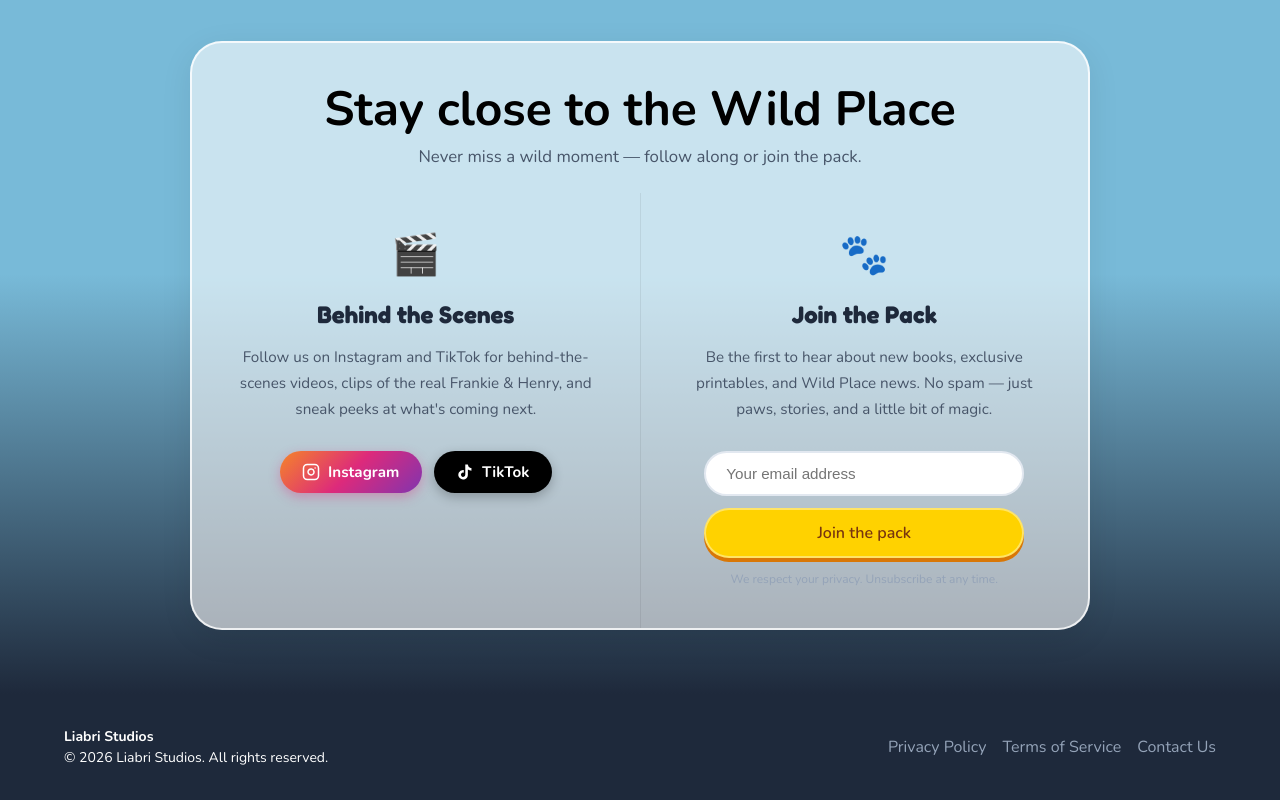
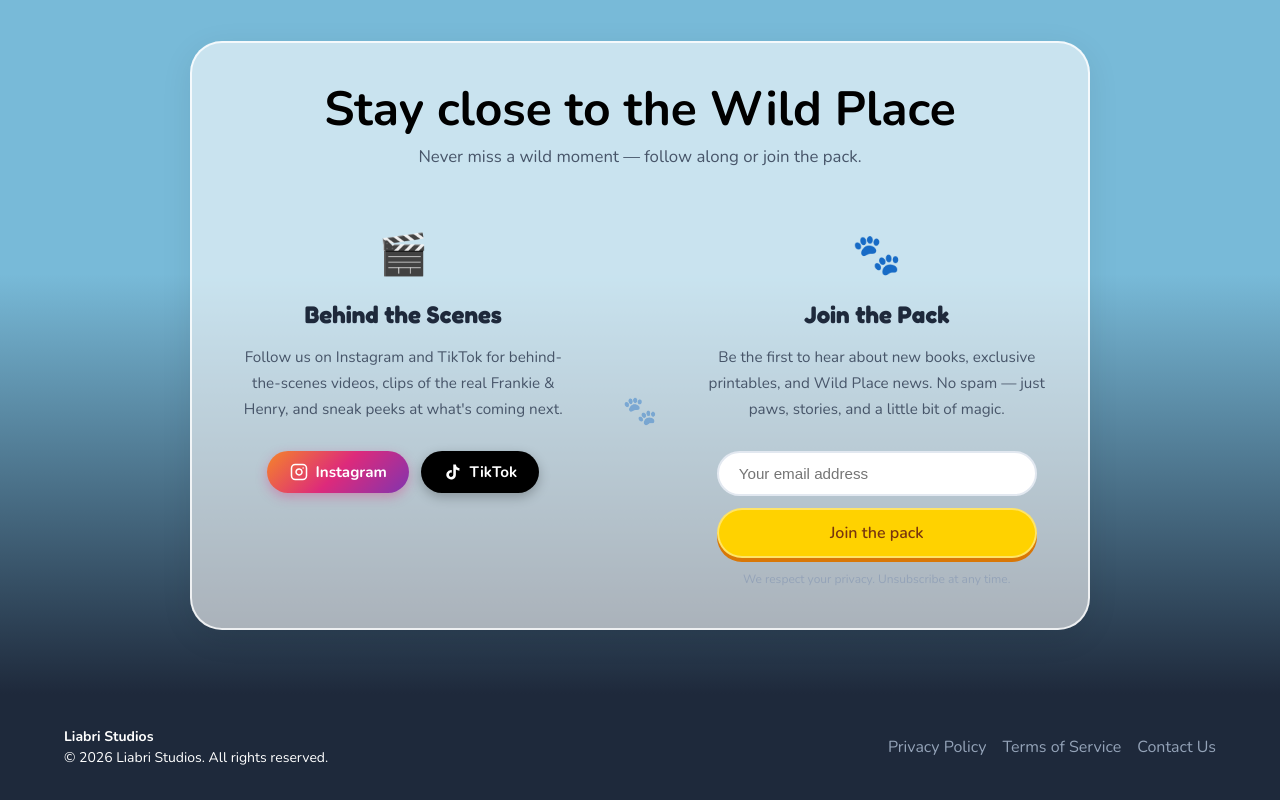
Before and after one commit to michelecameron21-art/Frankie-Henry-Website, a React (Vite) app: page / in a window 1280 px wide. Shown: the part 5035-5835 px from the top of the page. Built offline with nearby package versions, Linux system fonts and the light colour scheme.

Commit message:
Replace divider line with subtle paw print icon between panels
Co-Authored-By: Claude Sonnet 4.6 <noreply@anthropic.com>

```diff
--- a/src/components/Story.jsx
+++ b/src/components/Story.jsx
@@ -39,7 +39,6 @@ export default function Story() {
                         <div style={{
                             flex: '1', minWidth: '280px',
                             padding: '2rem 2.5rem 2.5rem',
-                            borderRight: '1px solid rgba(0,0,0,0.07)',
                             textAlign: 'center'
                         }}>
                             <div style={{ fontSize: '2.5rem', marginBottom: '0.75rem' }}>🎬</div>
@@ -83,6 +82,13 @@ export default function Story() {
                             </div>
                         </div>
 
+                        {/* Divider */}
+                        <div style={{
+                            display: 'flex', alignItems: 'center', justifyContent: 'center',
+                            padding: '0 0.5rem', color: '#C07848', fontSize: '1.75rem',
+                            opacity: 0.4, alignSelf: 'center'
+                        }}>🐾</div>
+
                         {/* Right — Newsletter */}
                         <div style={{
                             flex: '1', minWidth: '280px',
```
